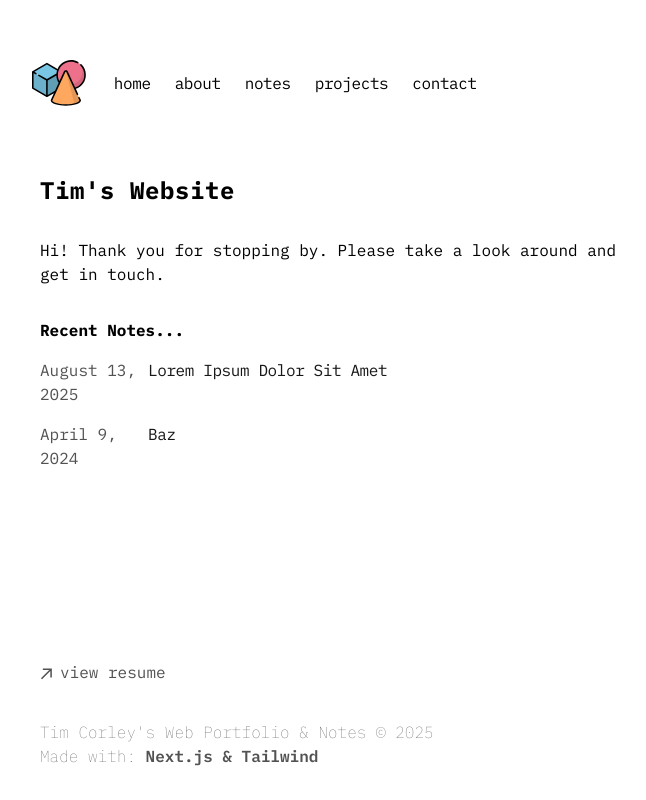
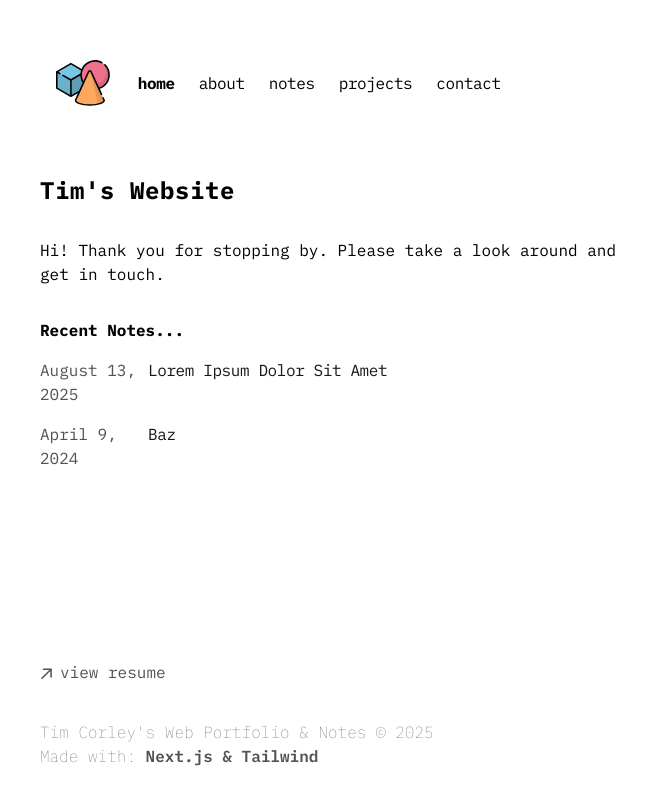
Before and after one commit to tim-corley/tc-portfolio, a Next.js app: page / in a window 1280 px wide. Shown: the whole page, without its empty margins (312-958 px from the left). Built offline with nearby package versions, Linux system fonts and the light colour scheme.

Commit message:
improve navbar

```diff
--- a/app/components/nav.tsx
+++ b/app/components/nav.tsx
@@ -1,4 +1,7 @@
+'use client';
+
 import Link from 'next/link'
+import { usePathname } from 'next/navigation';
 import Logo from 'app/components/logo/Logo'
 
 const navItems = {
@@ -20,8 +23,10 @@ const navItems = {
 }
 
 export function Navbar() {
+  const cx = (...classes) => classes.filter(Boolean).join(' ')
+  const pathname = usePathname();
   return (
-    <aside className="-ml-[8px] mb-16 tracking-tight">
+    <aside className="ml-4 mb-16 tracking-tight">
       <div className="lg:sticky lg:top-20">
         <nav
           className="flex flex-row items-center relative px-0 pb-0 fade md:overflow-auto scroll-pr-6 md:relative"
@@ -36,7 +41,10 @@ export function Navbar() {
                 <Link
                   key={path}
                   href={path}
-                  className="transition-all hover:text-neutral-800 dark:hover:text-neutral-200 flex align-middle relative py-1 px-2 m-1"
+                    className={cx(
+                    "transition-all hover:text-neutral-800 dark:hover:text-neutral-200 flex align-middle relative py-1 px-2 m-1",
+                    pathname === path && "font-bold"
+                  )}
                 >
                   {name}
                 </Link>
```
